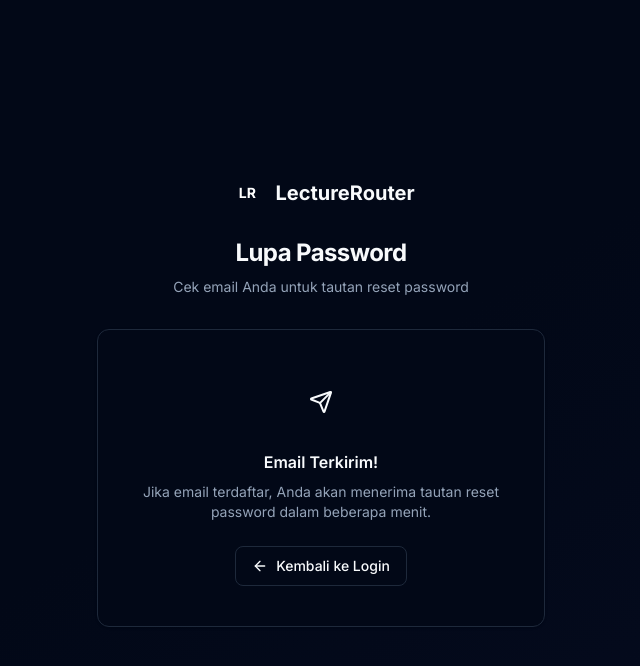
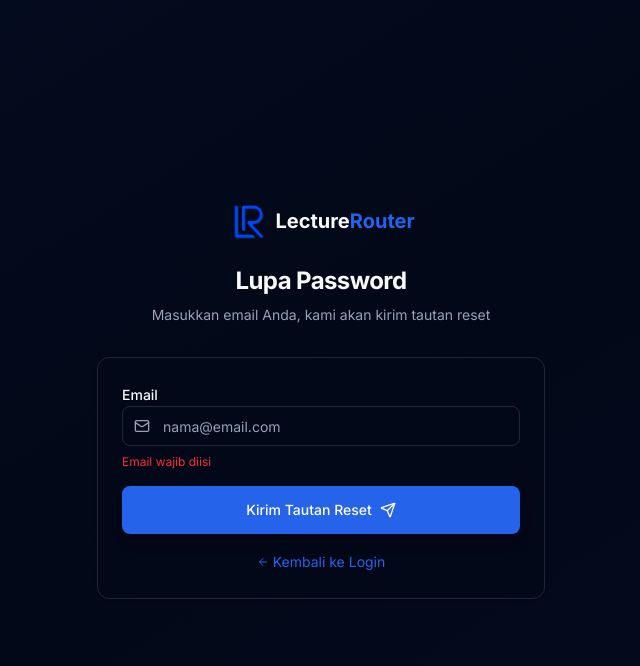
Before and after one commit to wi5nuu/lecurture-router, a Next.js app: page /forgot-password in a window 1280 px wide. Both pictures are taken after a click on the button "Kirim Tautan Reset". Shown: the top 666 px of the page, without its empty margins (319-959 px from the left). Built offline with nearby package versions, Linux system fonts and the light colour scheme.

Commit message:
feat: add forgot password page

```diff
--- a/src/app/forgot-password/client.tsx
+++ b/src/app/forgot-password/client.tsx
@@ -6,13 +6,29 @@ import { Mail, ArrowLeft, Send } from "lucide-react";
 import { Button } from "@/components/ui/button";
 import { Input } from "@/components/ui/input";
 import { Card, CardContent, CardHeader, CardTitle, CardDescription } from "@/components/ui/card";
+import Image from "next/image";
 import { useState } from "react";
 
 export function ForgotPasswordClient() {
   const [sent, setSent] = useState(false);
+  const [email, setEmail] = useState("");
+  const [error, setError] = useState("");
+
+  const handleSend = () => {
+    if (!email) {
+      setError("Email wajib diisi");
+      return;
+    }
+    if (!/\S+@\S+\.\S+/.test(email)) {
+      setError("Format email tidak valid");
+      return;
+    }
+    setError("");
+    setSent(true);
+  };
 
   return (
-    <div className="min-h-screen flex items-center justify-center p-4 bg-gradient-to-br from-emerald/5 via-background to-violet/5">
+    <div className="min-h-screen flex items-center justify-center p-4 bg-gradient-to-br from-blue/5 via-background to-violet/5">
       <motion.div
         initial={{ opacity: 0, y: 20 }}
         animate={{ opacity: 1, y: 0 }}
@@ -20,11 +36,11 @@ export function ForgotPasswordClient() {
       >
         <div className="text-center mb-8">
           <Link href="/" className="inline-flex items-center gap-2 group mb-6">
-            <div className="flex h-10 w-10 items-center justify-center rounded-xl bg-emerald text-white font-bold text-sm transition-transform group-hover:scale-105">
-              LR
+            <div className="relative h-10 w-10 overflow-hidden rounded-xl">
+              <Image src="/android-chrome-192x192.png" alt="LectureRouter" width={40} height={40} className="object-cover" />
             </div>
             <span className="text-xl font-bold">
-              Lecture<span className="text-emerald">Router</span>
+              Lecture<span className="text-blue">Router</span>
             </span>
           </Link>
           <h1 className="text-2xl font-bold tracking-tight mb-2">Lupa Password</h1>
@@ -41,22 +57,29 @@ export function ForgotPasswordClient() {
                   <label className="text-sm font-medium">Email</label>
                   <div className="relative">
                     <Mail className="absolute left-3 top-1/2 -translate-y-1/2 h-4 w-4 text-muted-foreground" />
-                    <Input type="email" placeholder="nama@email.com" className="pl-10" />
+                    <Input
+                      type="email"
+                      placeholder="nama@email.com"
+                      className="pl-10"
+                      value={email}
+                      onChange={(e) => setEmail(e.target.value)}
+                    />
                   </div>
+                  {error && <p className="text-xs text-red-500">{error}</p>}
                 </div>
-                <Button className="w-full h-12 bg-emerald hover:bg-emerald-dark gap-2" onClick={() => setSent(true)}>
+                <Button className="w-full h-12 bg-blue hover:bg-blue-dark gap-2" onClick={handleSend}>
                   Kirim Tautan Reset <Send className="h-4 w-4" />
                 </Button>
                 <div className="text-center">
-                  <Link href="/login" className="inline-flex items-center gap-1 text-sm text-emerald hover:underline">
+                  <Link href="/login" className="inline-flex items-center gap-1 text-sm text-blue hover:underline">
                     <ArrowLeft className="h-3 w-3" /> Kembali ke Login
                   </Link>
                 </div>
               </div>
             ) : (
               <div className="text-center py-4">
-                <div className="flex items-center justify-center w-16 h-16 rounded-full bg-emerald/10 mx-auto mb-4">
-                  <Send className="h-6 w-6 text-emerald" />
+                <div className="flex items-center justify-center w-16 h-16 rounded-full bg-blue/10 mx-auto mb-4">
+                  <Send className="h-6 w-6 text-blue" />
                 </div>
                 <h3 className="font-semibold mb-2">Email Terkirim!</h3>
                 <p className="text-sm text-muted-foreground mb-6">
```
